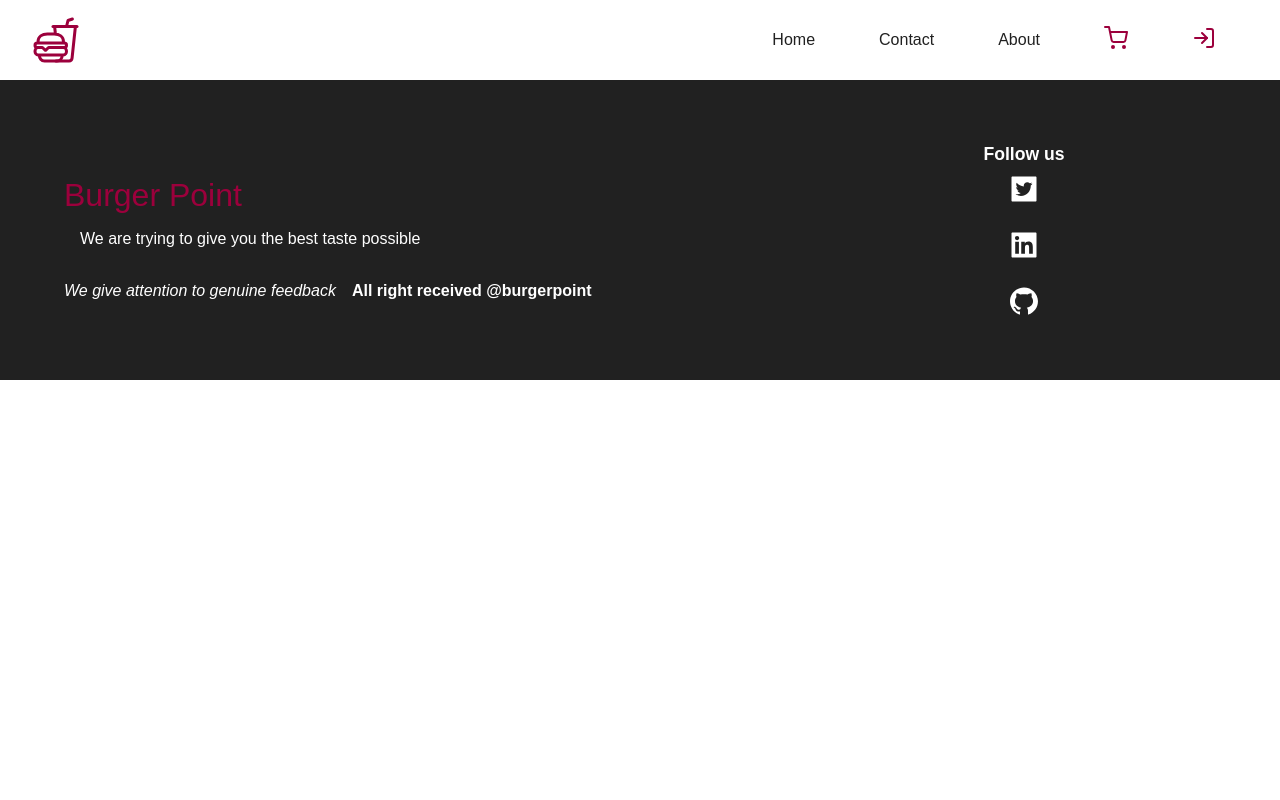
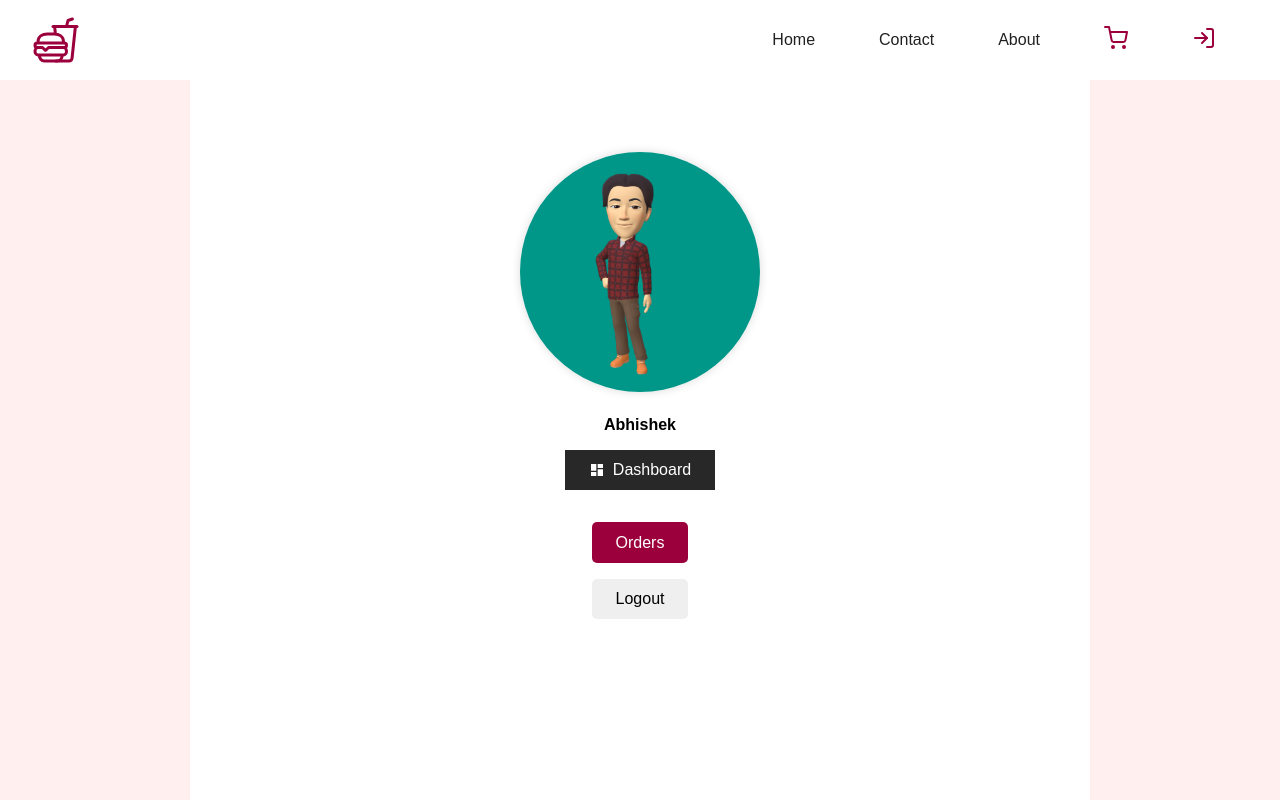
Before and after one commit to shahriarlimon/burgerPoint, a React (Create React App) app: page /me in a window 1280 px wide. Shown: the top 800 px of the page. Built offline with nearby package versions, Linux system fonts and the light colour scheme.

Commit message:
added login and profile page

```diff
--- a/src/App.js
+++ b/src/App.js
@@ -10,6 +10,8 @@
 import Shipping from './components/Cart/Shipping';
 import ConfirmOrder from './components/Cart/ConfirmOrder';
 import PaymentSuccess from './components/Cart/PaymentSuccess';
+import Login from './components/login/Login';
+import Profile from './components/profile/Profile';
 
 function App() {
   return <Router>
@@ -21,6 +23,8 @@
       <Route path='/shipping' element={<Shipping />} />
       <Route path='/confirmOrder' element={<ConfirmOrder />} />
       <Route path='/paymentsuccess' element={<PaymentSuccess />} />
+      <Route path='/login' element={<Login />} />
+      <Route path='/me' element={<Profile />} />
 
     </Routes>
     <Footer />
--- /dev/null
+++ b/src/components/login/Login.jsx
@@ -0,0 +1,16 @@
+import React from "react";
+import { motion } from "framer-motion";
+import { FcGoogle } from "react-icons/fc";
+import "../../styles/Login.scss"
+const Login = () => {
+    return (
+        <section className="login">
+            <motion.button initial={{ y: "-100vh" }} animate={{ y: 0 }}>
+                Login with Google
+                <FcGoogle />
+            </motion.button>
+        </section>
+    );
+};
+
+export default Login;
--- /dev/null
+++ b/src/components/profile/Profile.jsx
@@ -0,0 +1,71 @@
+
+import React from "react";
+import { motion } from "framer-motion";
+import me from "../../assets/founder.png";
+import { Link } from "react-router-dom";
+import { MdDashboard } from "react-icons/md";
+import "../../styles/Profile.scss"
+
+const Profile = () => {
+  const options = {
+    initial: {
+      y: "-100%",
+      opacity: 0,
+    },
+    animate: {
+      y: 0,
+      opacity: 1,
+    },
+  };
+  return (
+    <section className="profile">
+      <main>
+        <motion.img src={me} alt="User" {...options} />
+        <motion.h5 {...options} transition={{ delay: 0.3 }}>
+          Abhishek
+        </motion.h5>
+        <motion.div {...options} transition={{ delay: 0.5 }}>
+          <Link
+            to="/admin/dashboard"
+            style={{
+              borderRadius: 0,
+              backgroundColor: "rgb(40,40,40)",
+            }}
+          >
+            <MdDashboard /> Dashboard
+          </Link>
+        </motion.div>
+        <motion.div
+          initial={{
+            x: "-100vw",
+            opacity: 0,
+          }}
+          animate={{
+            x: 0,
+            opacity: 1,
+          }}
+        >
+          <Link to="/myorders">Orders</Link>
+        </motion.div>
+
+        <motion.button
+          initial={{
+            x: "-100vw",
+            opacity: 0,
+          }}
+          animate={{
+            x: 0,
+            opacity: 1,
+          }}
+          transition={{
+            delay: 0.3,
+          }}
+        >
+          Logout
+        </motion.button>
+      </main>
+    </section>
+  );
+};
+
+export default Profile;
--- /dev/null
+++ b/src/styles/Login.scss
@@ -0,0 +1,32 @@
+@import "colors";
+
+.login {
+  height: 100vh;
+  width: 100%;
+  background-image: url("../assets/bg.png");
+  background-repeat: no-repeat;
+  background-size: cover;
+  display: flex;
+  justify-content: center;
+  align-items: center;
+
+  > button {
+    background-color: white;
+    color: $lightdark;
+    border: none;
+    border-radius: 10px;
+    padding: 1rem 2rem;
+    font-size: 1.1rem;
+    display: flex;
+    align-items: center;
+    cursor: pointer;
+
+    svg {
+      margin-left: 1rem;
+    }
+
+    &:hover {
+      color: $dark;
+    }
+  }
+}
--- /dev/null
+++ b/src/styles/Profile.scss
@@ -0,0 +1,62 @@
+@import "colors";
+
+.profile {
+  background-color: $pink;
+  width: 100%;
+  height: 100vh;
+
+  > main {
+    max-width: 900px;
+    height: 100%;
+    background-color: white;
+    margin: auto;
+    height: 100%;
+    display: flex;
+    flex-direction: column;
+    align-items: center;
+    padding: 3rem;
+
+    > img {
+      height: 15rem;
+      width: 15rem;
+      border-radius: 100%;
+      box-shadow: 0 0 10px rgba(0, 0, 0, 0.146);
+      margin: 1.5rem;
+    }
+
+    > h5 {
+      font-size: 1rem;
+    }
+    > div {
+      margin: 1rem;
+      > a {
+        background-color: $red;
+        color: white;
+        padding: 0.7rem 1.5rem;
+        font-size: 1rem;
+        border-radius: 5px;
+        display: flex;
+        align-items: center;
+        svg {
+          margin-right: 0.5rem;
+        }
+        &:hover {
+          background-color: $reddark;
+        }
+      }
+    }
+
+    > button {
+      border: none;
+      outline: none;
+      padding: 0.7rem 1.5rem;
+      border-radius: 5px;
+      cursor: pointer;
+      font-weight: 500;
+      font-size: 1rem;
+      &:hover {
+        background-color: rgba(245, 245, 245, 0.864);
+      }
+    }
+  }
+}
```
